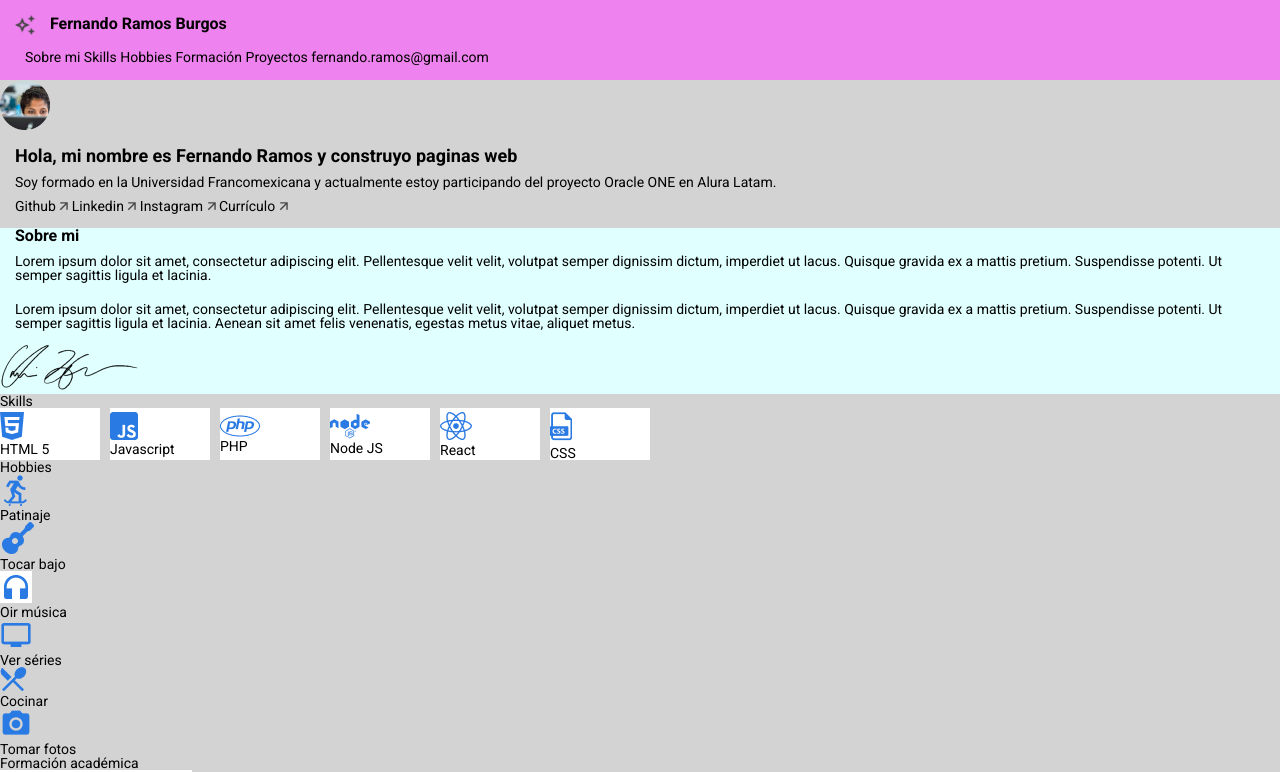
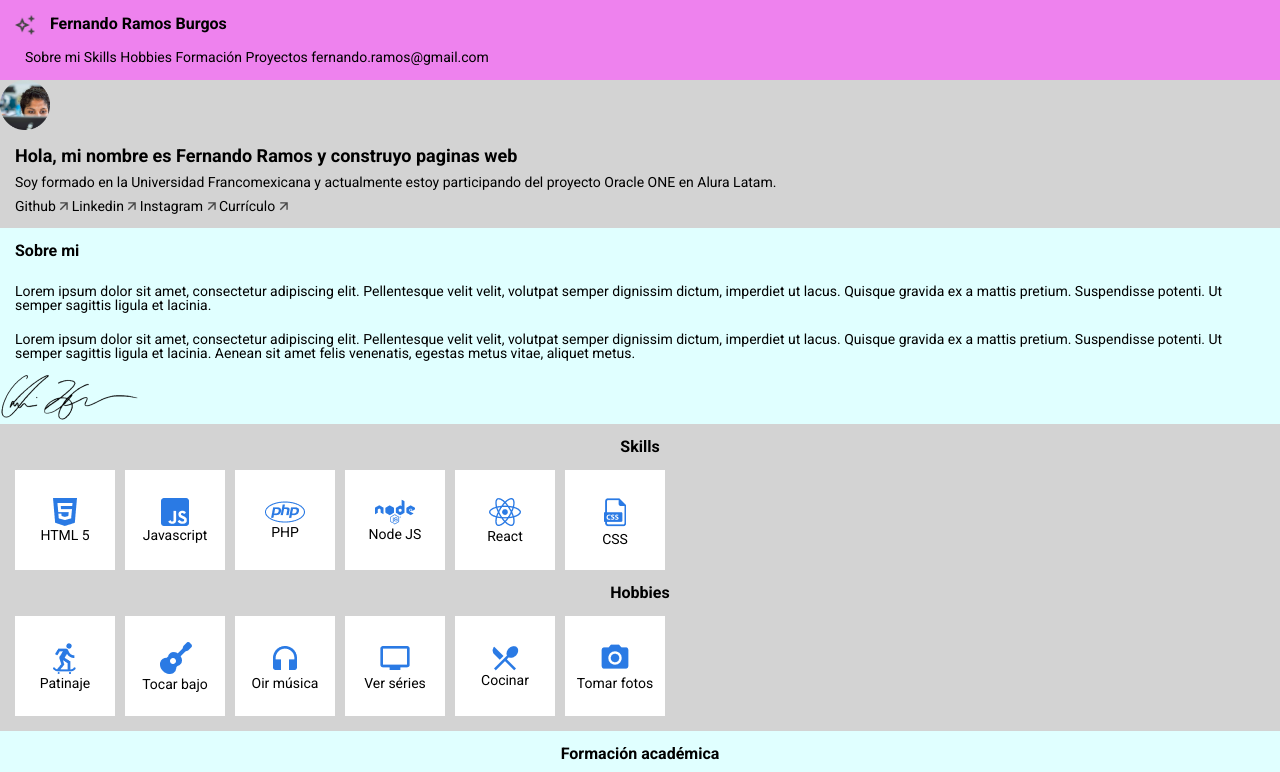
Before and after one commit to framosb72/Portafolio, a plain HTML site: page index.html in a window 1280 px wide. Shown: the top 772 px of the page. Drawn offline with Linux system fonts and the light colour scheme.

Commit message:
Update estilos.css
Imagenes y otros

```diff
--- a/css/estilos.css
+++ b/css/estilos.css
@@ -66,16 +66,24 @@ header {
 .about__title {
     font-weight: bold;
     font-size: 16px;
-    padding: 0px 15px;
+    padding: 15px 15px;
 }
 
 .about__paragraph {
     padding: 10px 15px;
 }
 
+.skills__title {
+    font-size: 16px;
+    font-weight: bold;
+    text-align: center;
+    padding: 15px 0px;
+}
+
 .skills__line {
     display: flex;
     flex-wrap: wrap;
+    padding: 0px 15px;
     gap: 10px;
 }
 
@@ -83,12 +91,59 @@ header {
     display: flex;
     background-color: white;
     width: 100px;
-    align-items: center;
+    height: 100px;
+    align-items:center;
+    text-align: center;
 }
 
-.skills__image {
-    margin-top: 1rem;
+.skills__box ul {
+    width: 100px;
 }
+
+.hobbies__title {
+    font-size: 16px;
+    font-weight: bold;
+    text-align: center;
+    padding: 15px 0px;
+}
+
+.hobbies__line {
+    display: flex;
+    flex-wrap: wrap;
+    padding: 0px 15px;
+    gap: 10px;
+}
+
+.hobbies__box {
+    display: flex;
+    background-color: white;
+    width: 100px;
+    height: 100px;
+    align-items:center;
+    text-align: center;
+}
+
+.hobbies__box ul {
+    width: 100px;
+}
+
+.academic {
+    background-color: lightcyan;
+    margin-top: 15px;
+    width: 100%;
+}
+
+.academic__title {
+    font-weight: bold;
+    font-size: 16px;
+    padding: 15px 15px;
+    text-align: center;
+}
+
+.academic__courses__box {
+    width: 400px;
+}
+
 
 /*Mobile*/
 @media (min-width: 425px) {
```
